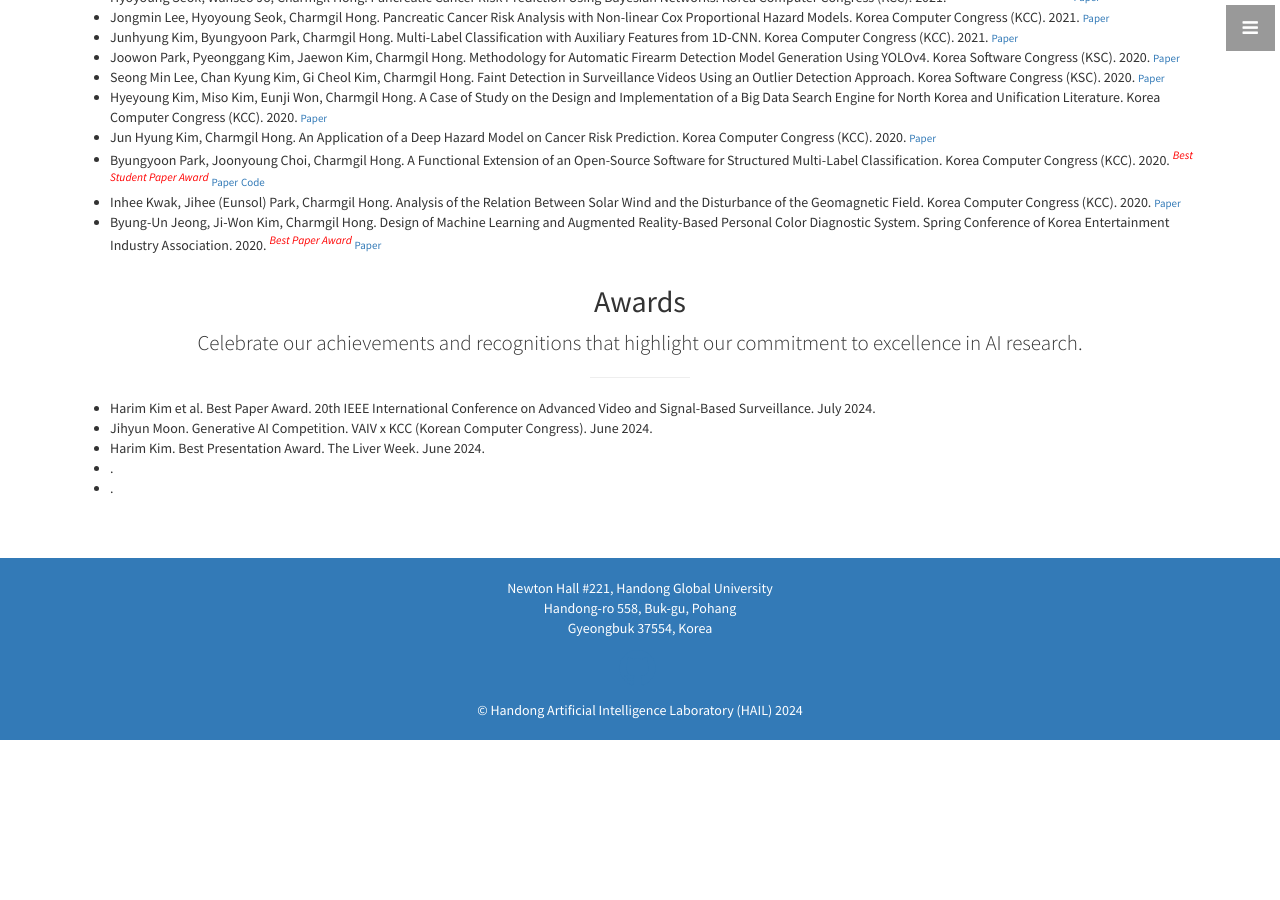
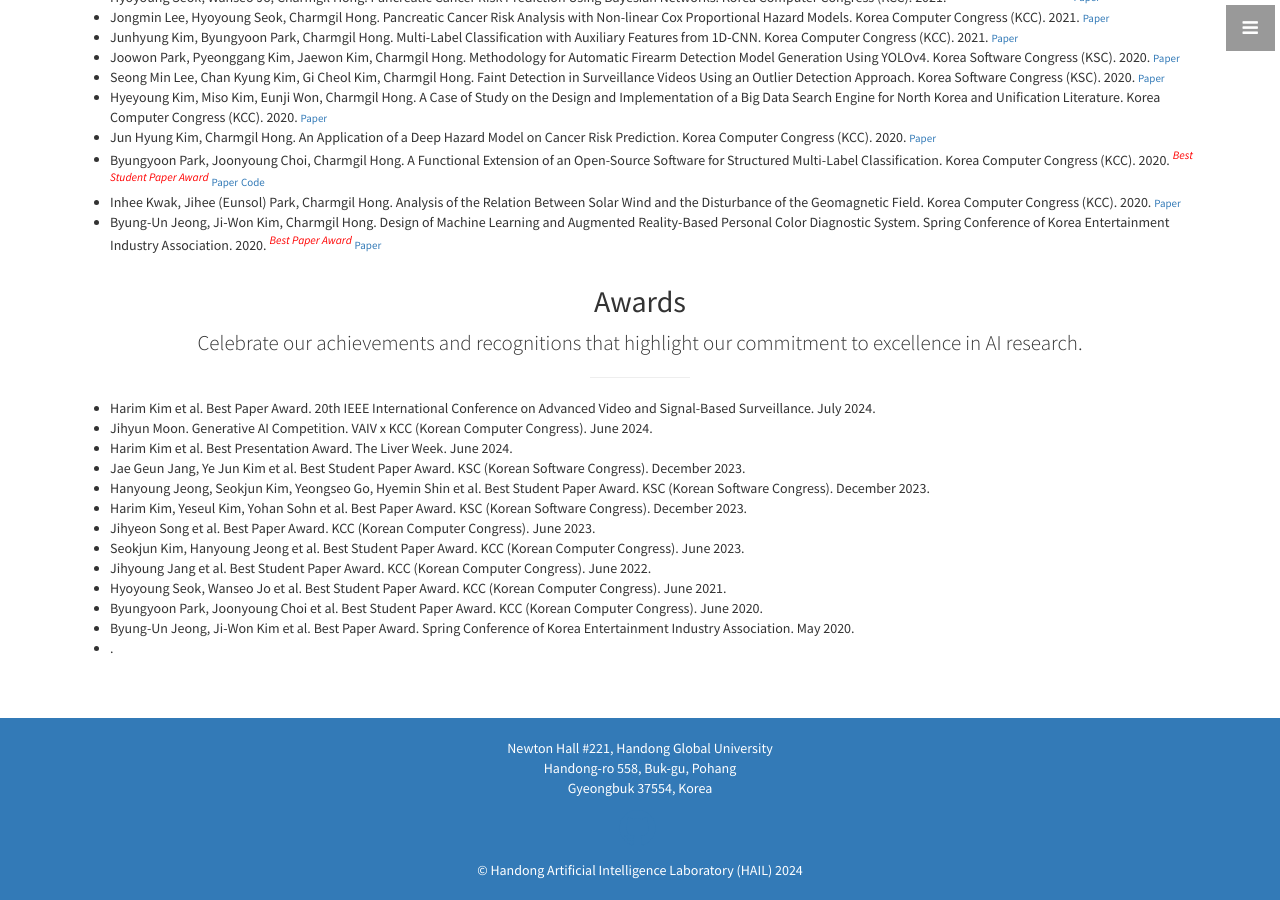
Before and after one commit to nth221/nth221.github.io, a Jekyll site: the page built from index.html, in a window 1280 px wide and 900 px high, scrolled down 3826 px. Built offline with Jekyll 4.4.1, drawn with Linux system fonts in a browser that asks for light colours; before the commit the page ends 4566 px from its top, so only the background shows below that.

Commit message:
modified:   _includes/portfolio.html

```diff
--- a/_includes/portfolio.html
+++ b/_includes/portfolio.html
@@ -6,7 +6,7 @@
         <p class="lead">Explore our published papers that include our research findings.</p>
         <hr class="small">
         <div class="row">
-          <div class="col-lg-12 text-left">
+          <div class="col-lg-12 text-justify">
             <h4>International</h4>
             <ul class="publication-list">
               <li>Harim Kim, Chang Ha Lee, Charmgil Hong. Transformer for Point Anomaly Detection. ACM International Conference on Information and Knowledge Management (CIKM). 2024. <em>(to appear)</em></li>
@@ -61,12 +61,20 @@
         <p class="lead">Celebrate our achievements and recognitions that highlight our commitment to excellence in AI research.</p>
         <hr class="small">
         <div class="row">
-          <div class="col-lg-10 text-left">
+          <div class="col-lg-10 text-justify">
             <ul class="publication-list">
               <li>Harim Kim et al. Best Paper Award. 20th IEEE International Conference on Advanced Video and Signal-Based Surveillance. July 2024.</li>
               <li>Jihyun Moon. Generative AI Competition. VAIV x KCC (Korean Computer Congress). June 2024.</li>
-              <li>Harim Kim. Best Presentation Award. The Liver Week. June 2024.</li>
-              <li>.</li>
+              <li>Harim Kim et al. Best Presentation Award. The Liver Week. June 2024.</li>
+              <li>Jae Geun Jang, Ye Jun Kim et al. Best Student Paper Award. KSC (Korean Software Congress). December 2023.</li>
+              <li>Hanyoung Jeong, Seokjun Kim, Yeongseo Go, Hyemin Shin et al. Best Student Paper Award. KSC (Korean Software Congress). December 2023.</li>
+              <li>Harim Kim, Yeseul Kim, Yohan Sohn et al. Best Paper Award. KSC (Korean Software Congress). December 2023.</li>
+              <li>Jihyeon Song et al. Best Paper Award. KCC (Korean Computer Congress). June 2023.</li>
+              <li>Seokjun Kim, Hanyoung Jeong et al. Best Student Paper Award. KCC (Korean Computer Congress). June 2023.</li>
+              <li>Jihyoung Jang et al. Best Student Paper Award. KCC (Korean Computer Congress). June 2022.</li>
+              <li>Hyoyoung Seok, Wanseo Jo et al. Best Student Paper Award. KCC (Korean Computer Congress). June 2021.</li>
+              <li>Byungyoon Park, Joonyoung Choi et al. Best Student Paper Award. KCC (Korean Computer Congress). June 2020.</li>
+              <li>Byung-Un Jeong, Ji-Won Kim et al. Best Paper Award. Spring Conference of Korea Entertainment Industry Association. May 2020.</li>
               <li>.</li>
             </ul>
           </div>
```
